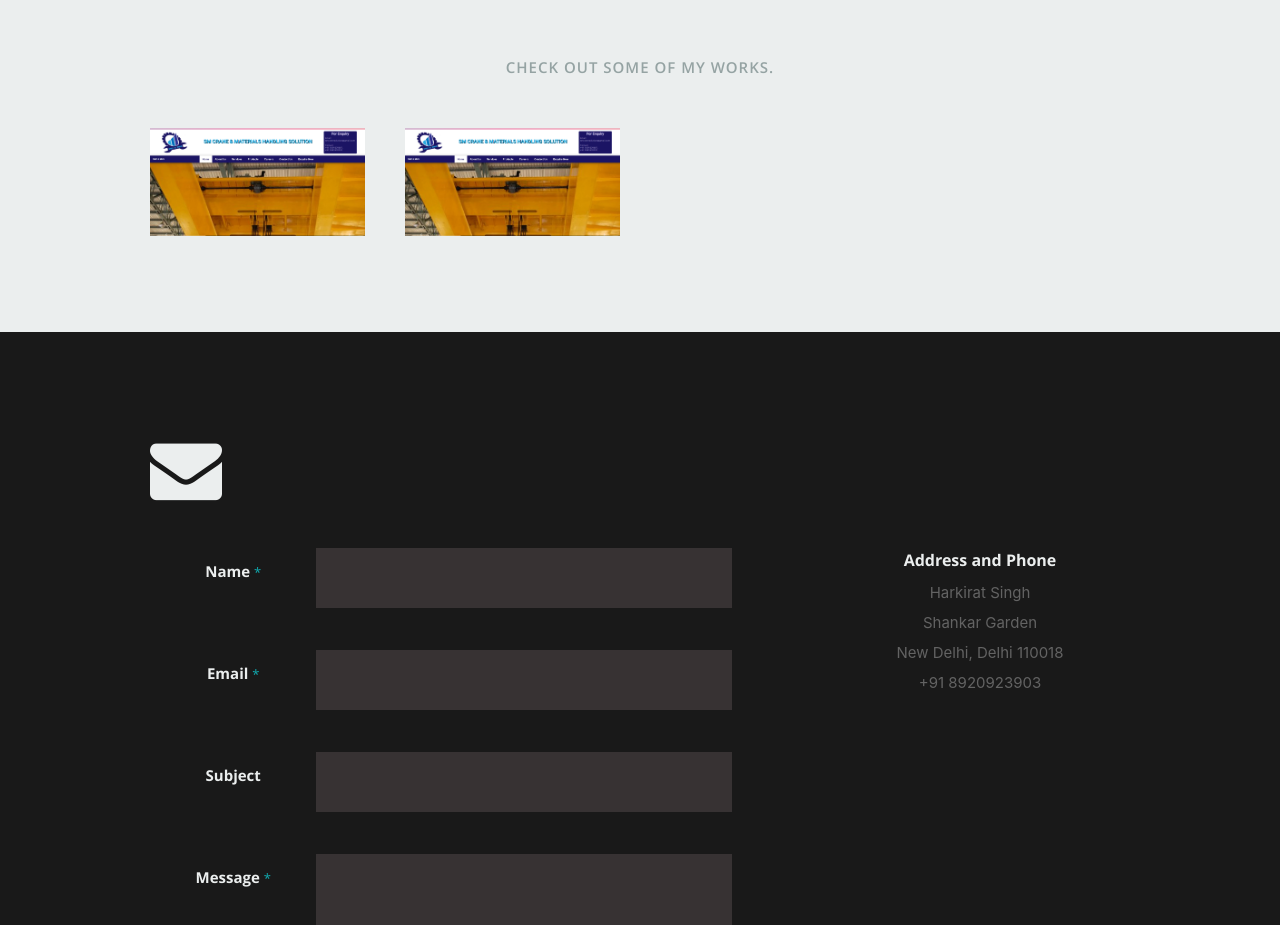
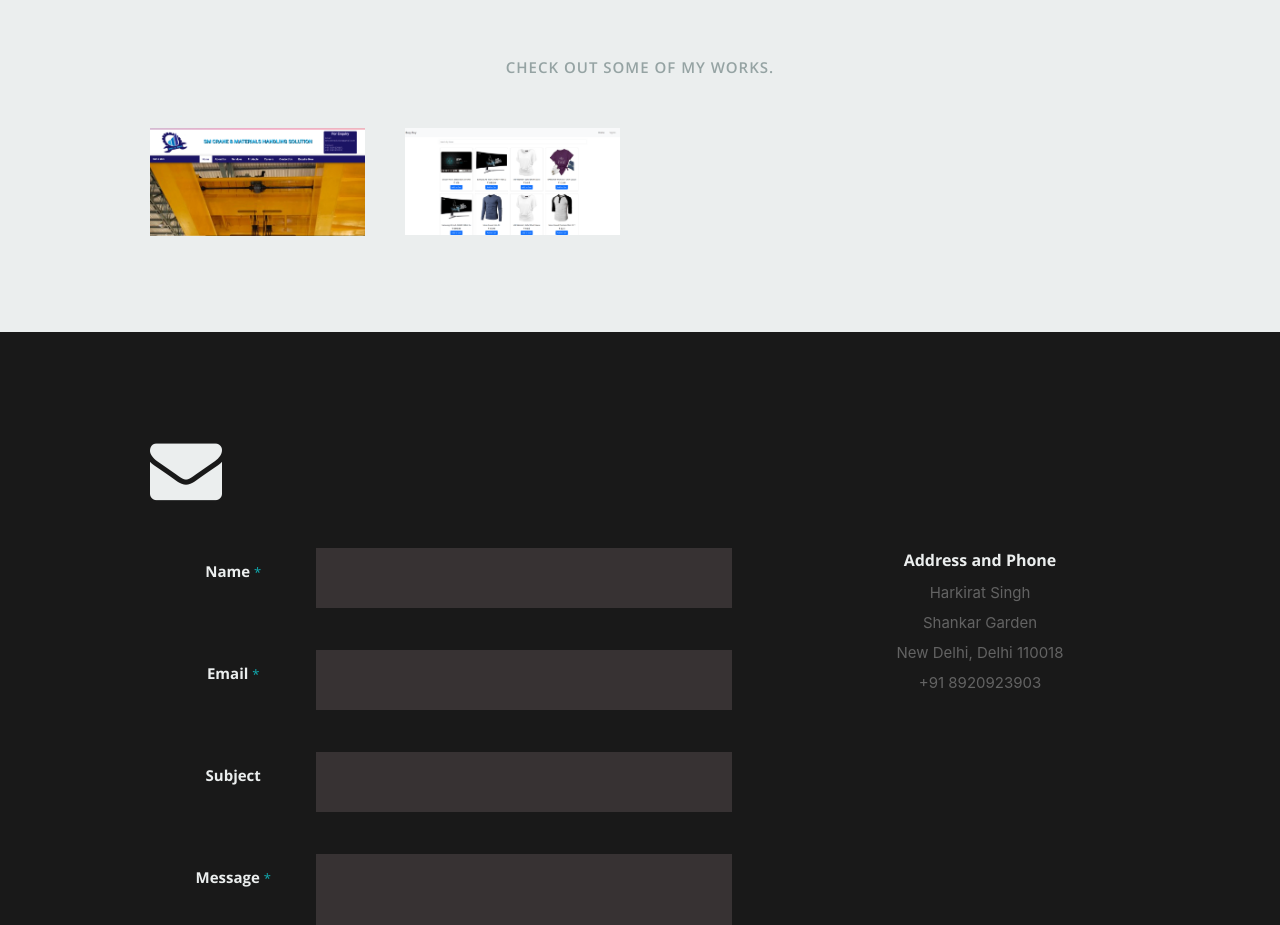
Before and after one commit to harkiratsingh97/Portfolio, a React (Create React App) app: page / in a window 1280 px wide. Shown: the part 3140-4065 px from the top of the page. Built offline with nearby package versions, Linux system fonts and the light colour scheme.

Commit message:
new project added

```diff
--- a/src/resumeData.js
+++ b/src/resumeData.js
@@ -112,7 +112,7 @@ export const resumeDataBack = {
 				title: "Busy Buy",
 				category:
 					"An E-Commerce website (React.js and Firebase/Firestore Authentication)",
-				image: "Untitled.png",
+				image: "busy-buy.png",
 				url: "https://busybuy-react.web.app/",
 			},
 		],
```
Also changed, not shown: public/images/portfolio/busy-buy.png (added).
